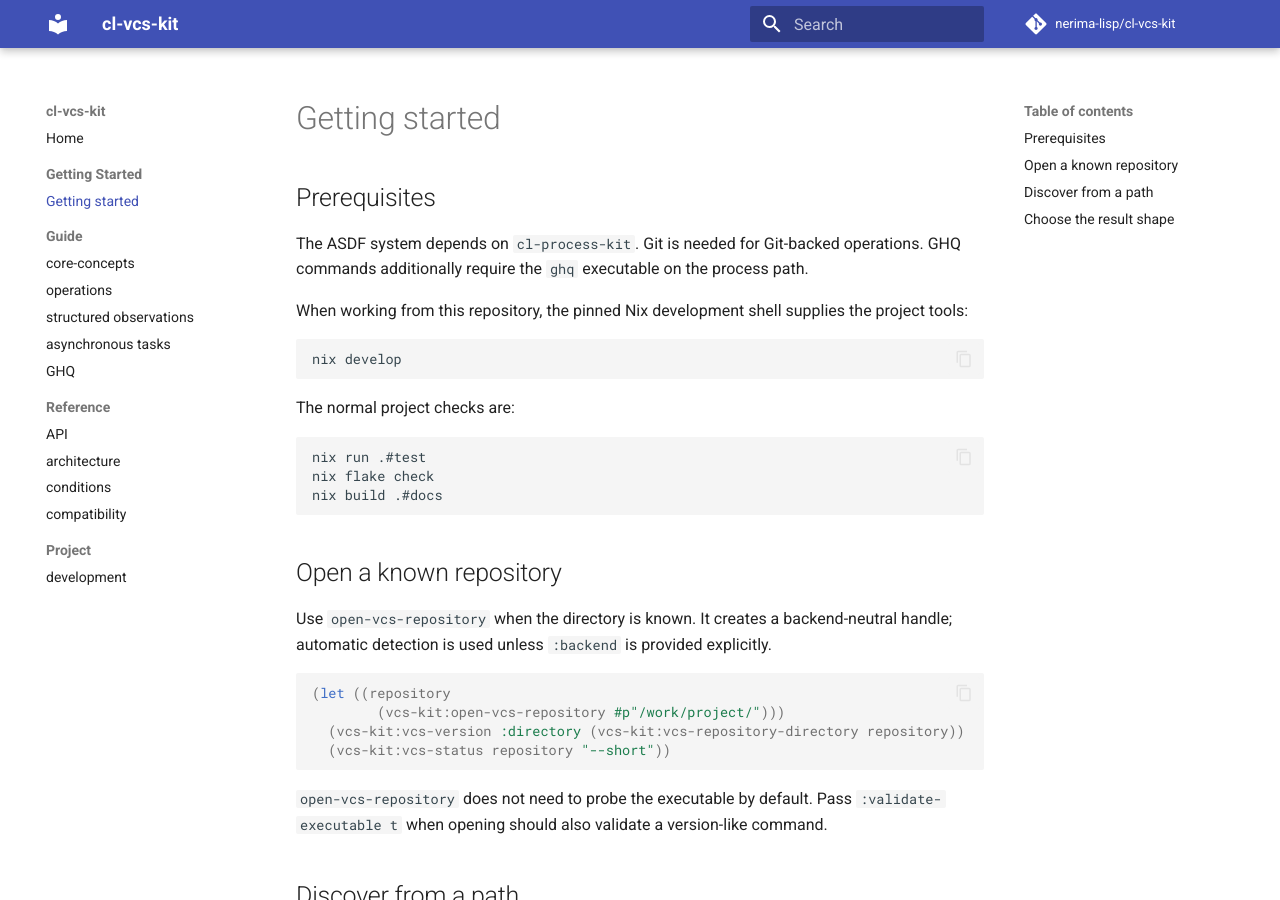
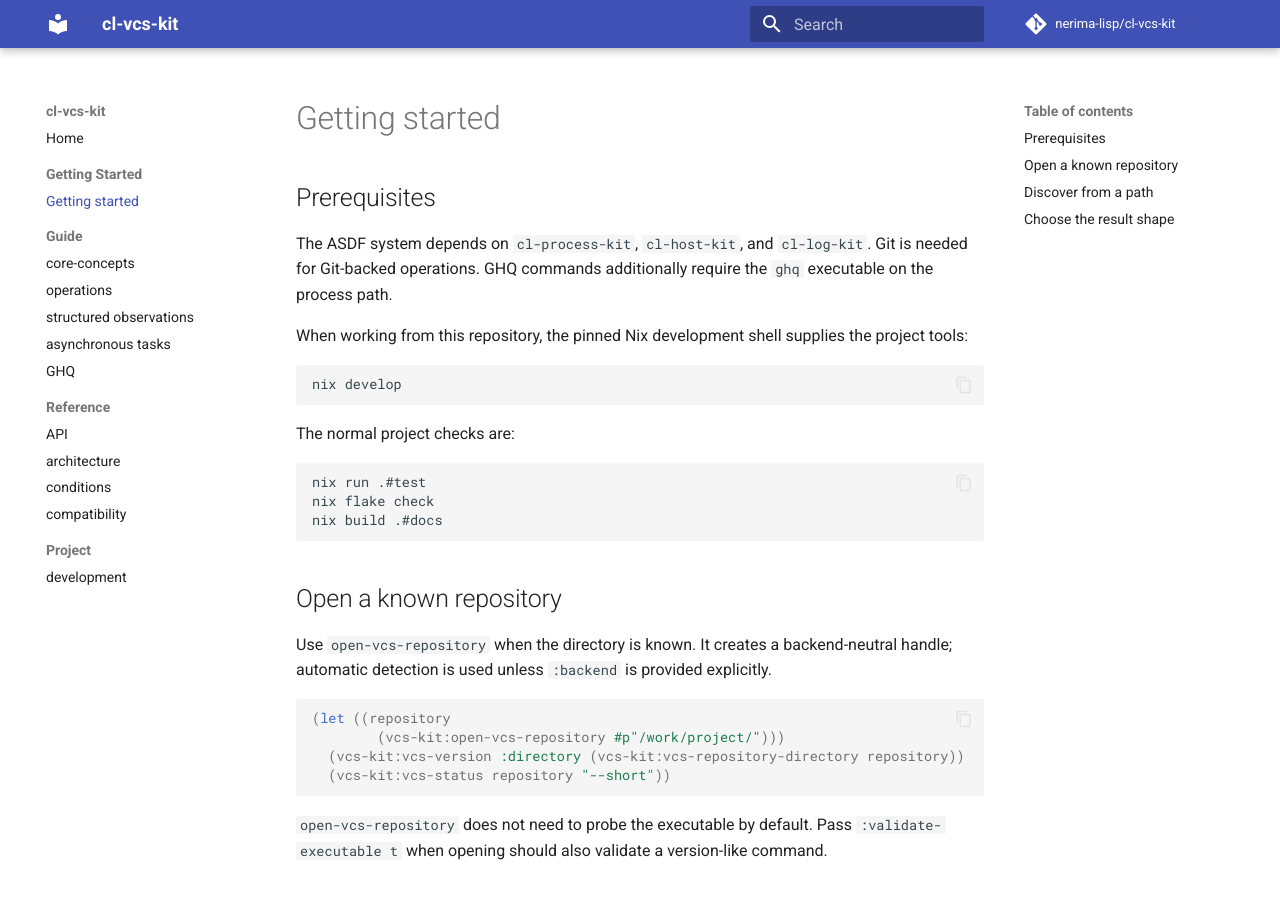
Before and after one commit to nerima-lisp/cl-vcs-kit, an MkDocs documentation site: the page built from docs/src/getting-started.md, in a window 1280 px wide and 900 px high. Built offline with MkDocs 1.6.1 and Material for MkDocs 9.7.7, drawn with Linux system fonts in a browser that asks for light colours; comment, search, counter and statistics services are not loaded.

Commit message:
docs: remove generic prose and align prerequisites

```diff
--- a/docs/src/getting-started.md
+++ b/docs/src/getting-started.md
@@ -2,9 +2,9 @@
 
 ## Prerequisites
 
-The ASDF system depends on `cl-process-kit`. Git is needed for Git-backed
-operations. GHQ commands additionally require the `ghq`
-executable on the process path.
+The ASDF system depends on `cl-process-kit`, `cl-host-kit`, and `cl-log-kit`.
+Git is needed for Git-backed operations. GHQ commands additionally require the
+`ghq` executable on the process path.
 
 When working from this repository, the pinned Nix development shell supplies
 the project tools:
```
Also changed, not shown: docs/src/index.md (+1 -2 lines).
